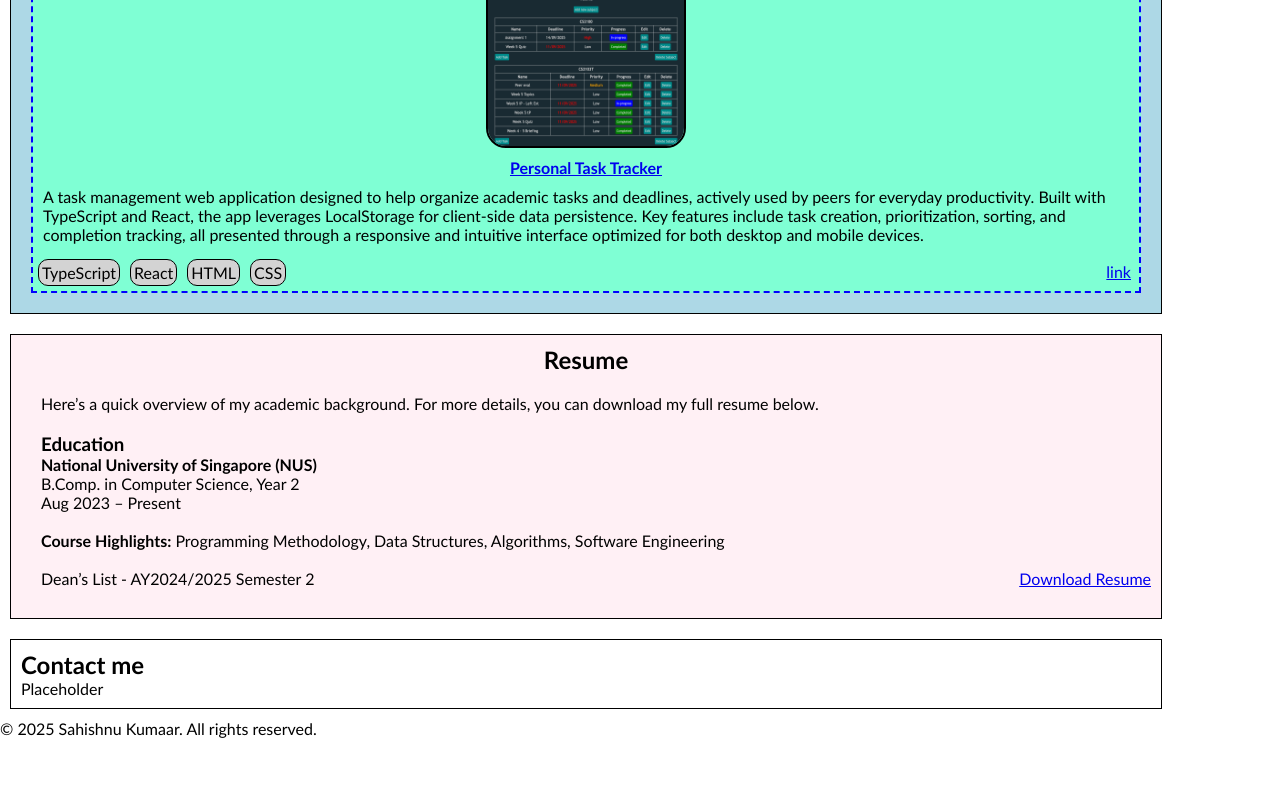
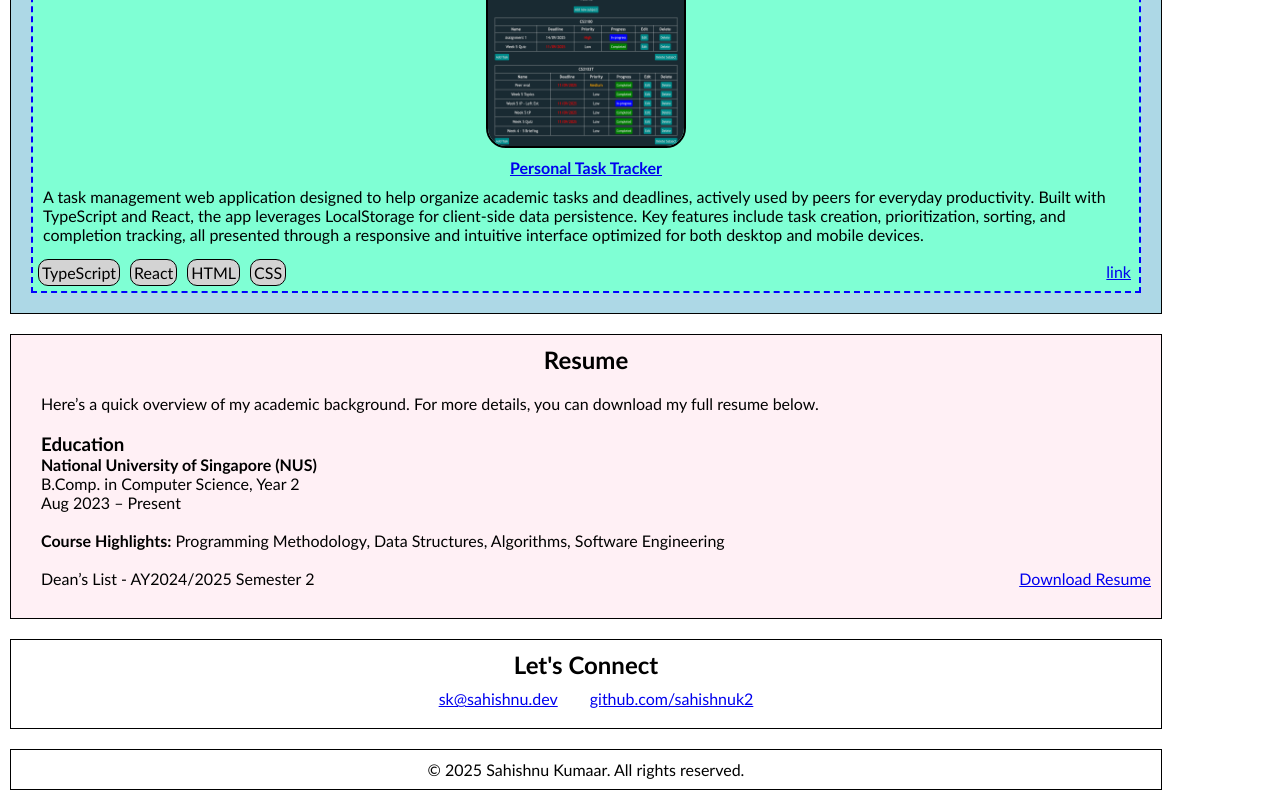
Before and after one commit to sahishnuk2/sahishnu-portfolio, a React (Vite) app: page / in a window 1280 px wide. Shown: the part 1566-2366 px from the top of the page. Before the commit the page ends 2304 px from the top, so only its background shows below. Built offline with nearby package versions, Linux system fonts and the light colour scheme.

Commit message:
Create contact me and footer section

```diff
--- a/src/App.css
+++ b/src/App.css
@@ -120,6 +120,7 @@
   margin: 5px;
 }
 
+/* Resume */
 .resume {
   background-color: lavenderblush;
   display: flex;
@@ -148,3 +149,32 @@
 .resume-button {
   align-self: last baseline;
 }
+
+/* Contact Me */
+.contact {
+  display: flex;
+  flex-direction: column;
+  align-items: self-start;
+}
+
+.contact > h2 {
+  align-self: center;
+  /* margin: 10px; */
+}
+
+.contact-contents {
+  width: 100%;
+  margin: 10px;
+}
+
+.contact ul {
+  list-style: none;
+  display: flex;
+  justify-content: center;
+  gap: 2rem;
+}
+
+/* Footer */
+footer {
+  text-align: center;
+}
--- a/src/App.tsx
+++ b/src/App.tsx
@@ -23,7 +23,7 @@ function App() {
 
         {/* <!-- Main Content --> */}
         <section className="about-me container">
-          <h1>About Me</h1>
+          <h1>Welcome</h1>
           <p>
             Hi, I’m Sahishnu. I’m a Year 2 Computer Science student at the
             National University of Singapore (NUS), where I’m building my
@@ -176,13 +176,24 @@ function App() {
           </div>
         </section>
 
-        <section className="contact-me container">
-          <h2>Contact me</h2>
-          <p>Placeholder</p>
+        <section className="contact container">
+          <h2>Let's Connect</h2>
+          <div className="contact-contents">
+            <ul className="contact-options">
+              <li>
+                <a href="mailto:sk@sahishnu.dev">sk@sahishnu.dev</a>
+              </li>
+              <li>
+                <a href="https://github.com/sahishnuk2" target="_blank">
+                  github.com/sahishnuk2
+                </a>
+              </li>
+            </ul>
+          </div>
         </section>
 
         {/* <!-- Footer --> */}
-        <footer>
+        <footer className="container">
           <p>© 2025 Sahishnu Kumaar. All rights reserved.</p>
         </footer>
       </div>
```
